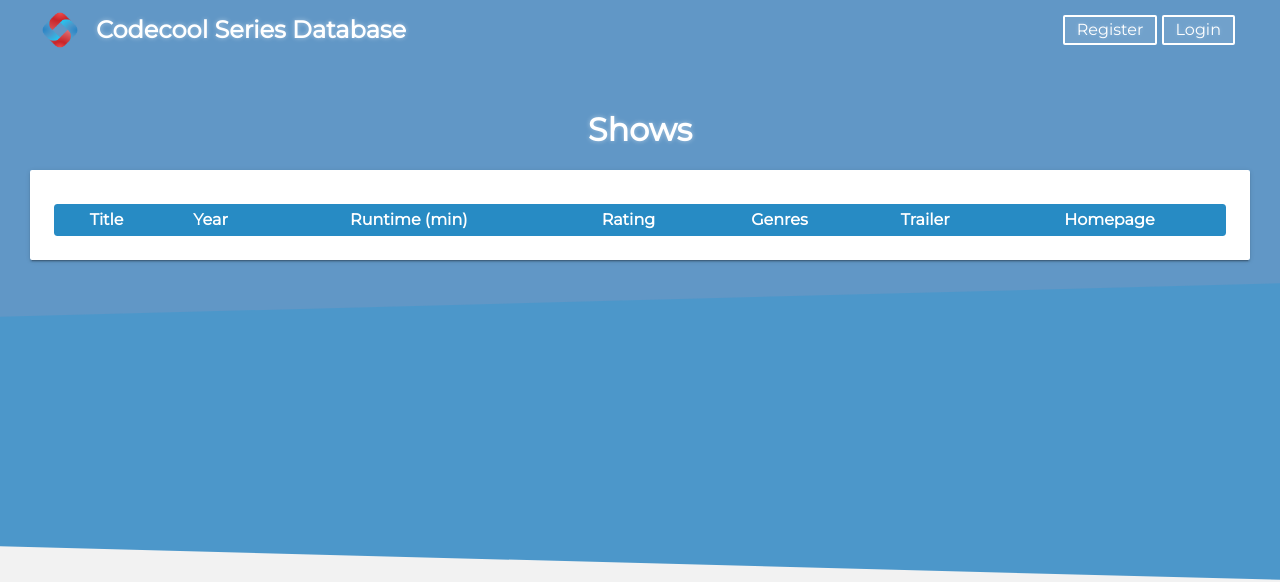
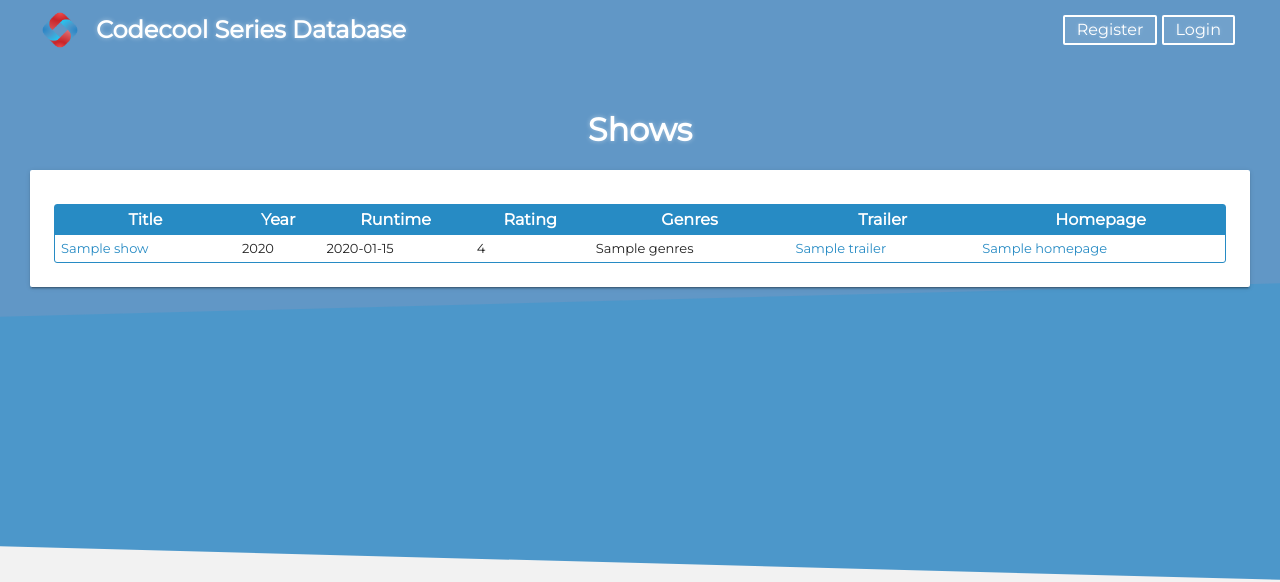
Before and after one commit to karolinalodzinska/Codecool-series, a Flask app: template templates/most-rated.html in a window 1280 px wide. Shown: the top 582 px of the page. Run offline with Flask 2, Linux system fonts and the light colour scheme; the template is opened without the code that fills it: most values are stand-ins (such as "Sample title", 1, 10 or a date in 2020); lists and menus that the app fills with data are empty.

Commit message:
Create table with 15 most rated shows

```diff
--- a/templates/most-rated.html
+++ b/templates/most-rated.html
@@ -44,13 +44,43 @@
         <h1 class="title text-center">Shows</h1>
         <div class="card">
             <table>
+                <thead>
+                <tr>
                     <th>Title</th>
                     <th>Year</th>
-                <th>Runtime (min)</th>
+                    <th>Runtime</th>
                     <th>Rating</th>
                     <th>Genres</th>
                     <th>Trailer</th>
                     <th>Homepage</th>
+                </tr>
+                </thead>
+                <tbody>
+                    {% for show in shows %}
+                        <tr>
+                        <td><a href="{{ '/show/' + (show['id'] | string) }}">{{ show.title }}</a></td>
+                        <td>{{ show.year }}</td>
+                        <td>{{ show.runtime }}</td>
+                        <td>{{ show.rating }}</td>
+                        <td>{{ show.genres }}</td>
+                        <td>
+                            {% if show.trailer %}
+                                <a href={{ show.trailer }}>{{ show.trailer }}</a>
+                                {% else %}
+                                {{ "No URL" }}
+                            {% endif %}
+                        </td>
+                        <td>
+                            {% if show.homepage %}
+                                <a href={{ show.homepage }}>{{ show.homepage }}</a>
+                                {% else %}
+                                {{ "No URL" }}
+                            {% endif %}
+                        </td>
+                        </tr>
+                    {% endfor %}
+                </tbody>
+
             </table>
         </div>
     </section>
```
Lines whose indentation alone changed are shown as unchanged.
